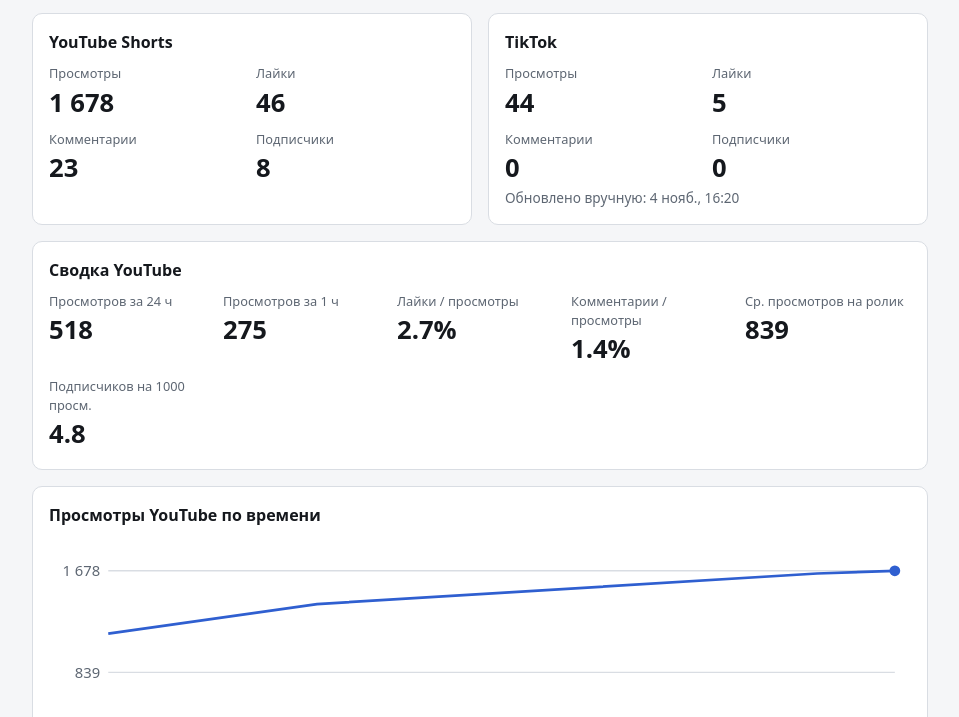
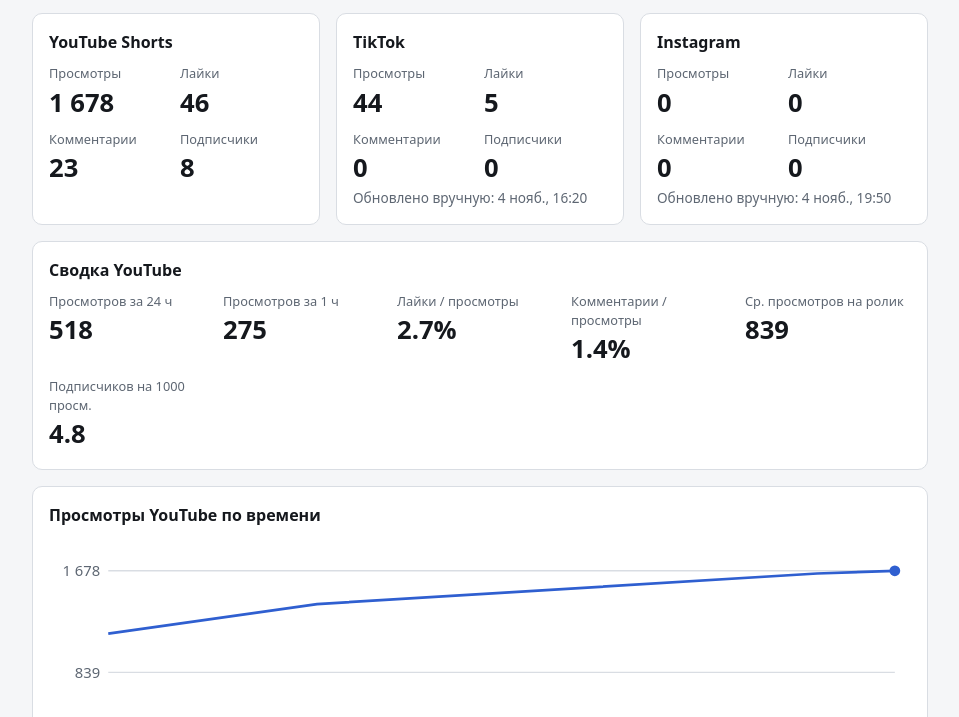
Before and after one commit to tsm1337/reshay-stats, a plain HTML site: page index.html in a window 1280 px wide. Shown: the part 83-800 px from the top of the page, without its empty margins (160-1119 px from the left). Drawn offline with Linux system fonts and the light colour scheme.

Commit message:
Add files via upload

```diff
--- a/index.html
+++ b/index.html
@@ -19,6 +19,7 @@ svg{width:100%;height:auto;display:block}
 <div class="grid">
 <section class="card"><h2>YouTube Shorts</h2><div class="k"><div><span>Просмотры</span><b id="yv">—</b></div><div><span>Лайки</span><b id="yl">—</b></div><div><span>Комментарии</span><b id="yc">—</b></div><div><span>Подписчики</span><b id="ys">—</b></div></div></section>
 <section class="card"><h2>TikTok</h2><div class="k"><div><span>Просмотры</span><b id="tv">—</b></div><div><span>Лайки</span><b id="tl">—</b></div><div><span>Комментарии</span><b id="tc">—</b></div><div><span>Подписчики</span><b id="ts">—</b></div></div><p class="m" id="tu"></p></section>
+<section class="card"><h2>Instagram</h2><div class="k"><div><span>Просмотры</span><b id="iv">—</b></div><div><span>Лайки</span><b id="il">—</b></div><div><span>Комментарии</span><b id="ic">—</b></div><div><span>Подписчики</span><b id="is">—</b></div></div><p class="m" id="iu"></p></section>
 </div>
 <section class="card"><h2>Сводка YouTube</h2><div class="k" style="grid-template-columns:repeat(auto-fit,minmax(9rem,1fr))"><div><span>Просмотров за 24 ч</span><b id="s24">—</b></div><div><span>Просмотров за 1 ч</span><b id="s1">—</b></div><div><span>Лайки / просмотры</span><b id="ser">—</b></div><div><span>Комментарии / просмотры</span><b id="scr">—</b></div><div><span>Ср. просмотров на ролик</span><b id="sav">—</b></div><div><span>Подписчиков на 1000 просм.</span><b id="ssp">—</b></div></div></section>
 <section class="card"><h2>Просмотры YouTube по времени</h2><div id="ch"></div></section>
@@ -39,13 +40,14 @@ const sum=(a,k)=>a.some(x=>x[k]!=null)?a.reduce((s,x)=>s+(x[k]||0),0):null;
 const RAW='https://raw.githubusercontent.com/tsm1337/reshay-stats/main/';
 const get=u=>fetch(RAW+u+'?t='+Date.now()).then(r=>r.json()).catch(()=>null);
 (async()=>{
-const [l,t,h]=await Promise.all([get('latest.json'),get('tiktok.json'),get('history.json')]);
-const yv=(l&&l.videos)||[],tv=(t&&t.videos)||[];
+const [l,t,h,ig]=await Promise.all([get('latest.json'),get('tiktok.json'),get('history.json'),get('instagram.json')]);
+const yv=(l&&l.videos)||[],tv=(t&&t.videos)||[],iv=(ig&&ig.videos)||[];
 $('yv').textContent=f(sum(yv,'views'));$('yl').textContent=f(sum(yv,'likes'));$('yc').textContent=f(sum(yv,'comments'));$('ys').textContent=f(l&&l.subscribers);
 $('tv').textContent=f(sum(tv,'views'));$('tl').textContent=f(sum(tv,'likes'));$('tc').textContent=f(sum(tv,'comments'));$('ts').textContent=f(t&&t.followers);
 const fd=s=>s?new Date(s).toLocaleString('ru-RU',{day:'numeric',month:'short',hour:'2-digit',minute:'2-digit'}):'нет данных';
 $('upd').textContent='YouTube обновлён: '+fd(l&&l.updated);$('tu').textContent='Обновлено вручную: '+fd(t&&t.updated);
-const rows=[...yv.map(v=>['YouTube',v]),...tv.map(v=>['TikTok',v])];
+$('iv').textContent=f(sum(iv,'views'));$('il').textContent=f(sum(iv,'likes'));$('ic').textContent=f(sum(iv,'comments'));$('is').textContent=f(ig&&ig.followers);$('iu').textContent='Обновлено вручную: '+fd(ig&&ig.updated);
+const rows=[...yv.map(v=>['YouTube',v]),...tv.map(v=>['TikTok',v]),...iv.map(v=>['Instagram',v])];
 $('rows').replaceChildren(...rows.map(([p,v])=>{const tr=document.createElement('tr');[p,v.title,f(v.views),f(v.likes),f(v.comments)].forEach(x=>{const td=document.createElement('td');td.textContent=x;tr.appendChild(td)});return tr}));
 const by={};(h||[]).forEach(r=>{by[r.ts]=(by[r.ts]||0)+r.views});
 const pts=Object.entries(by).sort().map(([k,v])=>[new Date(k.replace('Z',':00Z')).getTime(),v]);
--- /dev/null
+++ b/instagram.json
@@ -0,0 +1 @@
+{"updated":"2026-11-04T19:50Z","videos":[{"title":"Серия 1 «Конверт»","views":0,"likes":0,"comments":0}],"followers":0}
```
